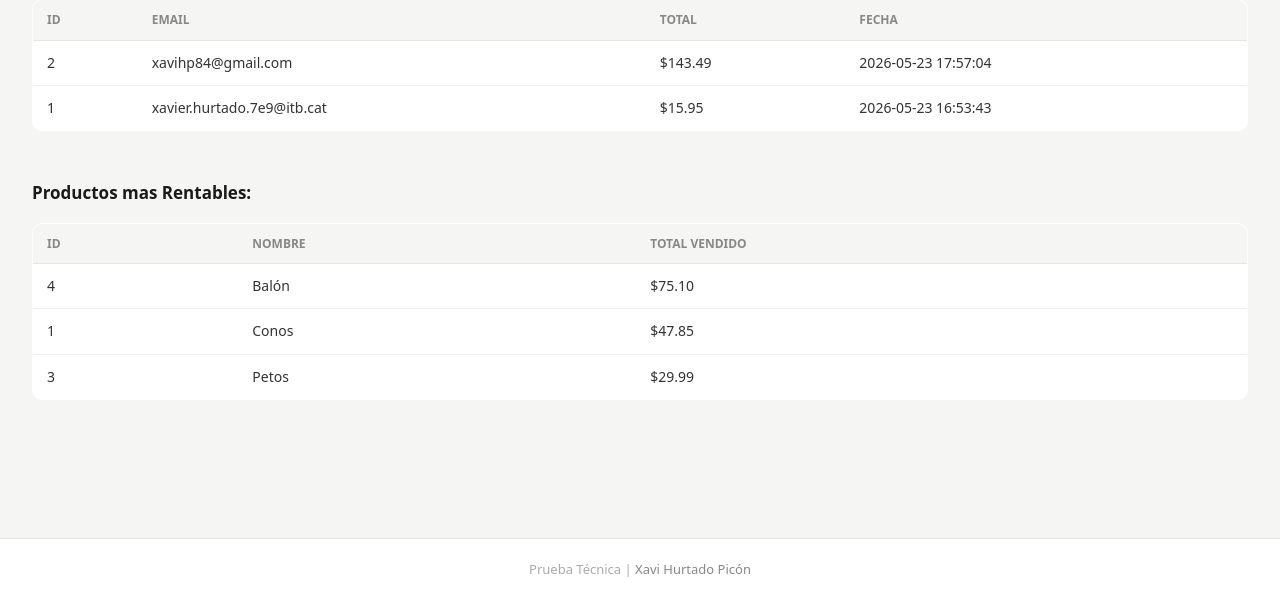
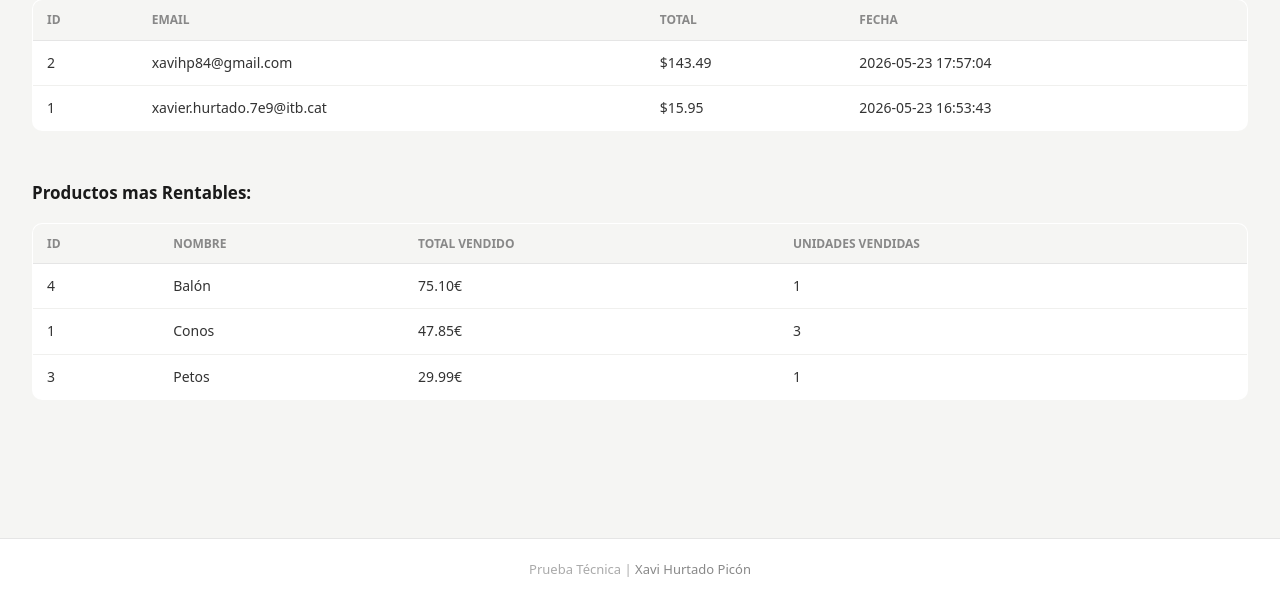
Before and after one commit to Xavi-H/Prueba-Tecnica-Mini-E-commerce-Admin-Dashboard, a PHP site: page /view/panel_admin.php in a window 1280 px wide. Shown: the part 200-800 px from the top of the page. Run offline with PHP 8.4, Linux system fonts and the light colour scheme; the visitor is signed in with stand-in values (Sample User, id 1); data comes from the database, SQL or seed files in the repository.

Commit message:
refactor: afegir unidades_vendidas als productes mes rentables

```diff
--- a/api/productos.php
+++ b/api/productos.php
@@ -15,7 +15,7 @@ switch ($_SERVER['REQUEST_METHOD']) {
             exit;
         } elseif (isset($_GET['action']) && $_GET['action'] === 'rentables') {
             // /api/productos.php?action=rentables - Obtener los productos más rentables
-            $stmt = $db->query('SELECT p.id, p.nombre, SUM(l.cantidad * l.precio_unitario) AS total_vendido FROM productos p JOIN lineas_pedido l ON p.id = l.producto_id GROUP BY p.id ORDER BY total_vendido DESC LIMIT 3');
+            $stmt = $db->query('SELECT p.id, p.nombre, SUM(l.cantidad * l.precio_unitario) AS total_vendido, SUM(l.cantidad) AS unidades_vendidas FROM productos p JOIN lineas_pedido l ON p.id = l.producto_id GROUP BY p.id ORDER BY total_vendido DESC LIMIT 3');
             $rentables = [];
             while ($producto = $stmt->fetchArray(SQLITE3_ASSOC)) {
                 $rentables[] = $producto;
--- a/dataBase/consultas.sql
+++ b/dataBase/consultas.sql
@@ -10,12 +10,12 @@ SELECT * FROM productos;
 
 -- Consulta compleja (Productos mas rentables)
 
-SELECT p.id, p.nombre, SUM(l.cantidad * l.precio_unitario) AS total_vendido
+SELECT p.id, p.nombre, SUM(l.cantidad * l.precio_unitario) AS total_vendido, SUM(l.cantidad) AS unidades_vendidas
 FROM productos p
 JOIN lineas_pedido l ON p.id = l.producto_id
 GROUP BY p.id
 ORDER BY total_vendido DESC
-LIMIT 3;
+LIMIT 3
 
 -- Coger informacion de un producto
 
--- a/view/panel_admin.php
+++ b/view/panel_admin.php
@@ -76,6 +76,7 @@ if (!isset($_SESSION['es_admin'])) {
                         <th>ID</th>
                         <th>Nombre</th>
                         <th>Total Vendido</th>
+                        <th>Unidades Vendidas</th>
                     </tr>
                 </thead>
                 <tbody>
@@ -85,7 +86,8 @@ if (!isset($_SESSION['es_admin'])) {
                 <tr>
                     <td>${producto.id}</td>
                     <td>${producto.nombre}</td>
-                    <td>$${parseFloat(producto.total_vendido).toFixed(2)}</td>
+                    <td>${parseFloat(producto.total_vendido).toFixed(2)}€</td>
+                    <td>${producto.unidades_vendidas}</td>
                 </tr>
             `;
         });
```
Also changed, not shown: README.md.
